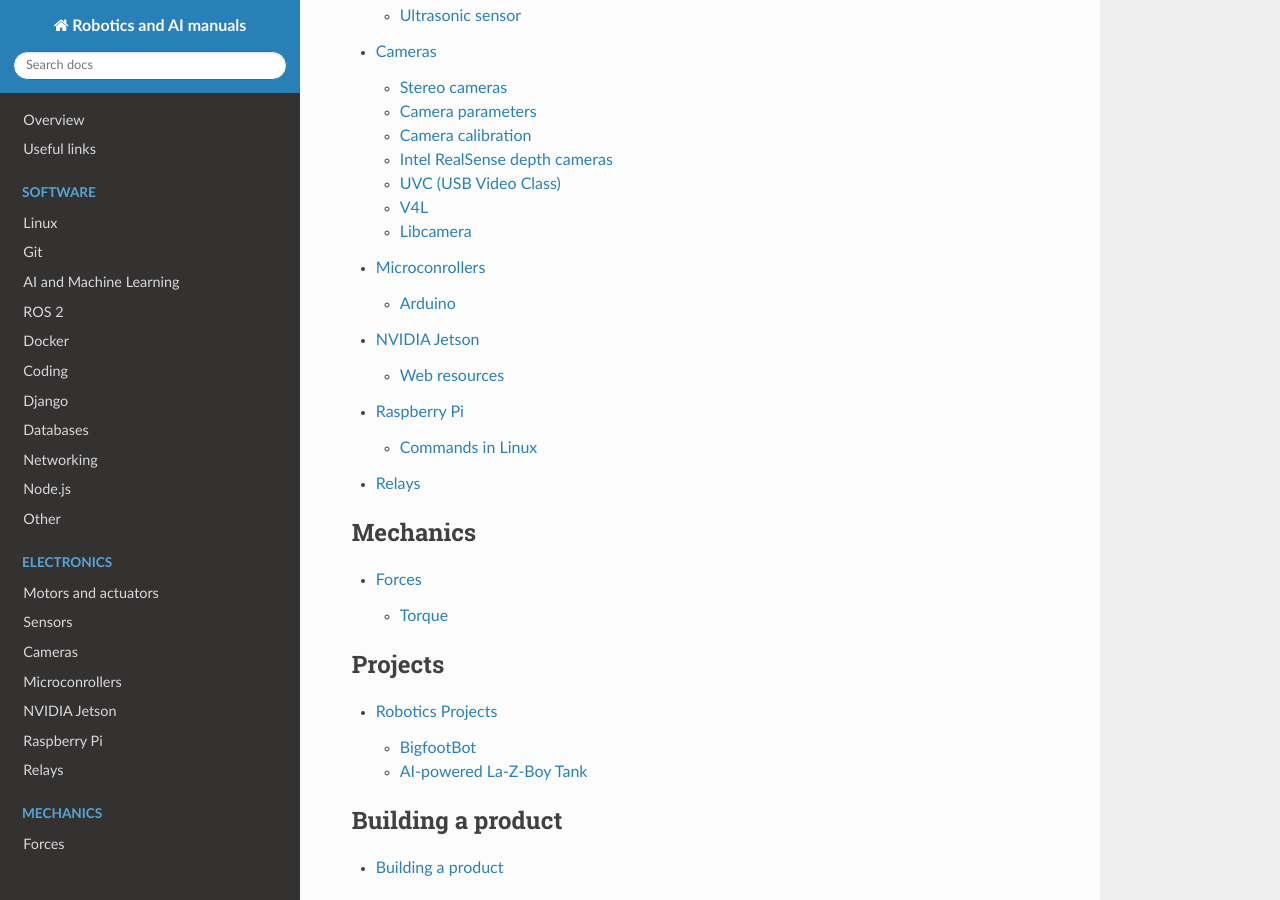
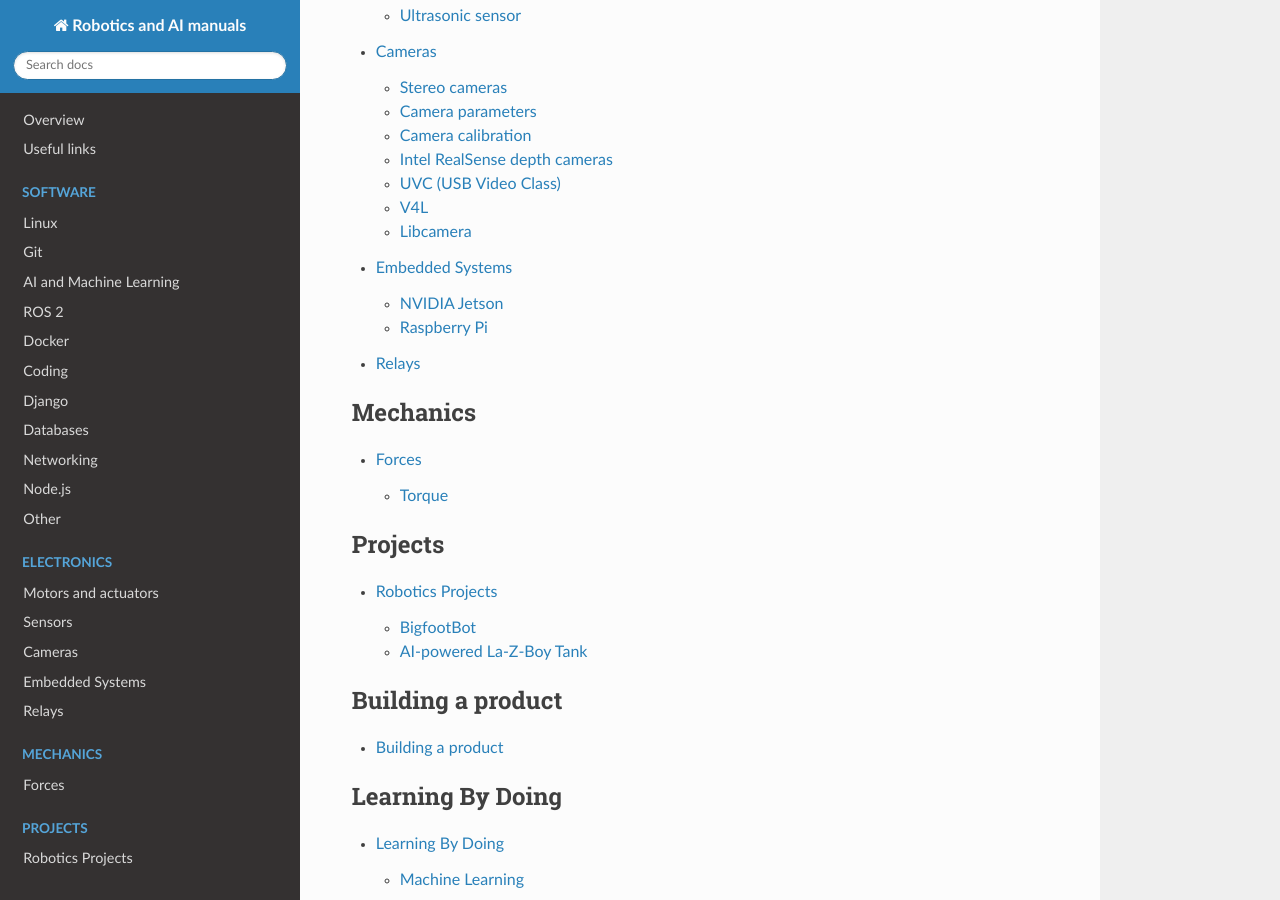
Before and after one commit to jevgenik/manuals, a Sphinx documentation site: the page built from source/index.rst, in a window 1280 px wide and 900 px high, scrolled down 2184 px. Built offline with Sphinx 7.4.7 and the Read the Docs theme 2.0.0, drawn with Linux system fonts in a browser that asks for light colours.

Commit message:
embedded sytems

```diff
--- /dev/null
+++ b/source/files/electronics/embedded_systems/embedded_systems.rst
@@ -0,0 +1,9 @@
+================
+Embedded Systems
+================
+
+.. toctree::
+   :maxdepth: 1
+
+   nvidia
+   rpi
--- a/source/index.rst
+++ b/source/index.rst
@@ -36,9 +36,7 @@ Guide into robotics
    files/electronics/motors_and_actuators/index
    files/electronics/sensors/index
    files/electronics/cameras/cameras
-   files/electronics/embedded_systems/microcontrollers
-   files/electronics/embedded_systems/nvidia
-   files/electronics/embedded_systems/rpi
+   files/electronics/embedded_systems/embedded_systems
    files/electronics/relays/relays
 
 
```
